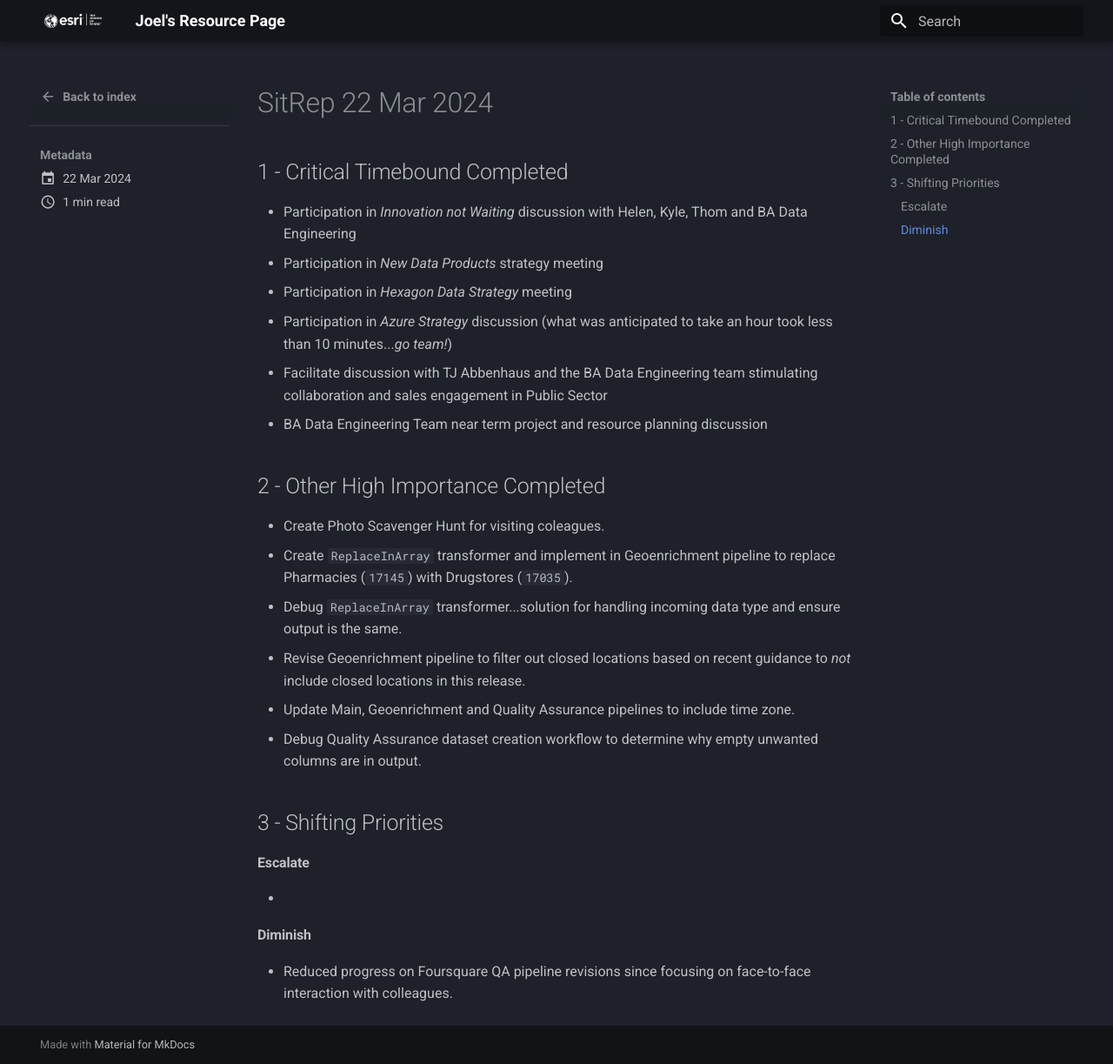
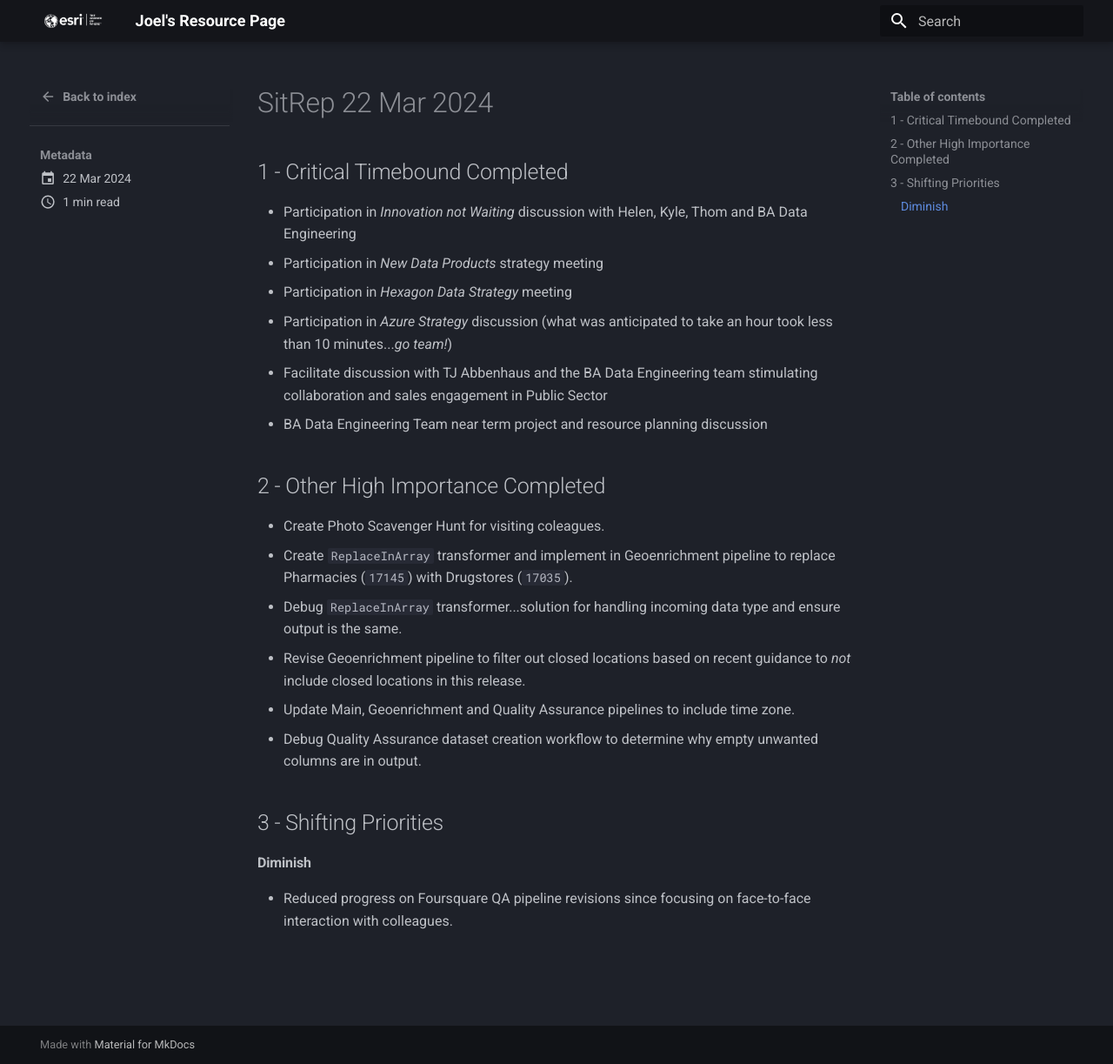
Before and after one commit to knu2xs/esri-resource-page, an MkDocs documentation site: the page built from docs/sitreps/posts/sitrep_20240322.md, in a window 1280 px wide and 1223 px high. Shown: the whole window at 87% size. Built offline with MkDocs 1.6.1 and Material for MkDocs 9.7.7, drawn with Linux system fonts in a browser that asks for light colours.

Commit message:
update sitreps

```diff
--- a/docs/sitreps/posts/sitrep_20240322.md
+++ b/docs/sitreps/posts/sitrep_20240322.md
@@ -24,10 +24,6 @@ date: 2024-03-22
 
 ## 3 - Shifting Priorities
 
-#### Escalate
-
--
-
 #### Diminish
 
 - Reduced progress on Foursquare QA pipeline revisions since focusing on face-to-face interaction with colleagues.
```
